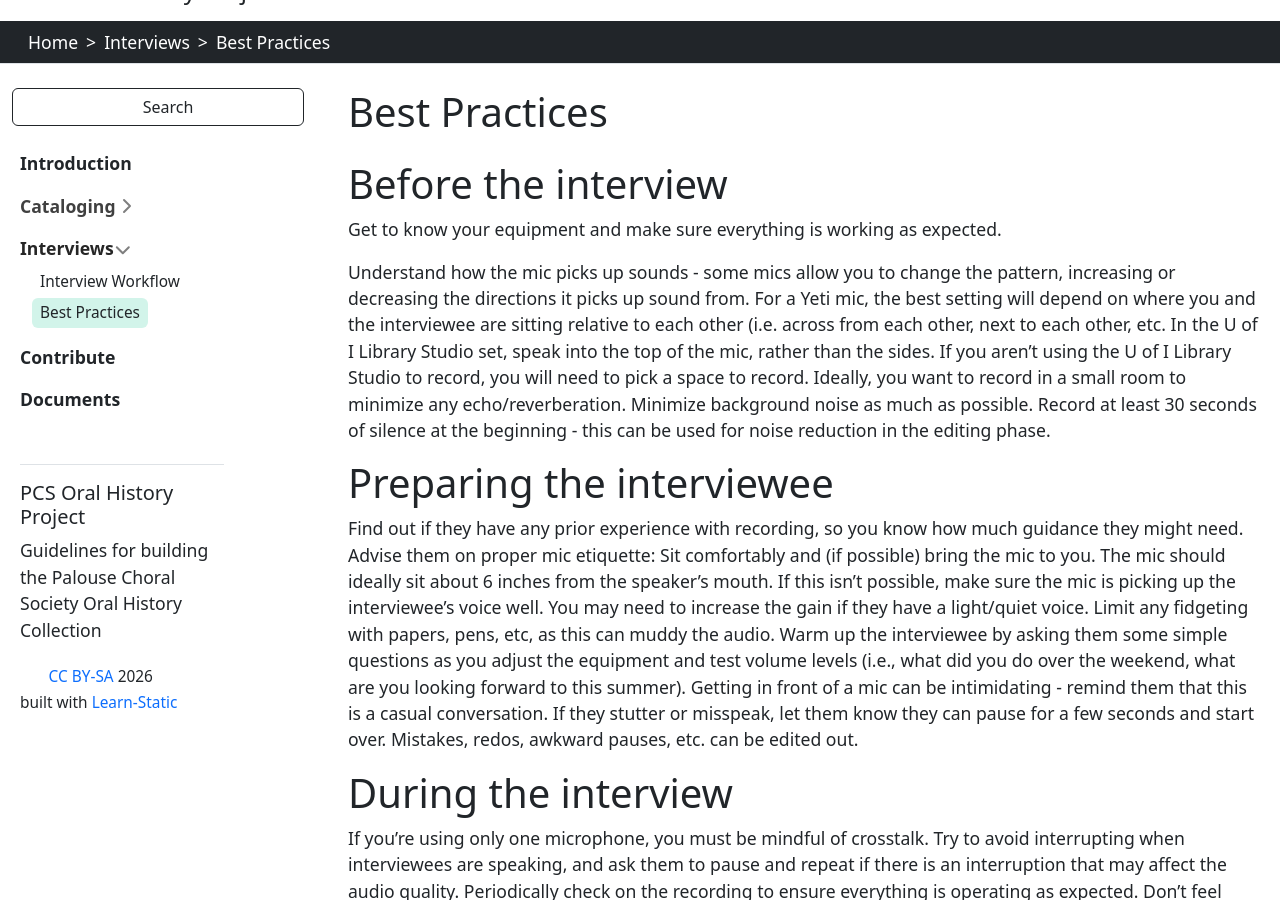
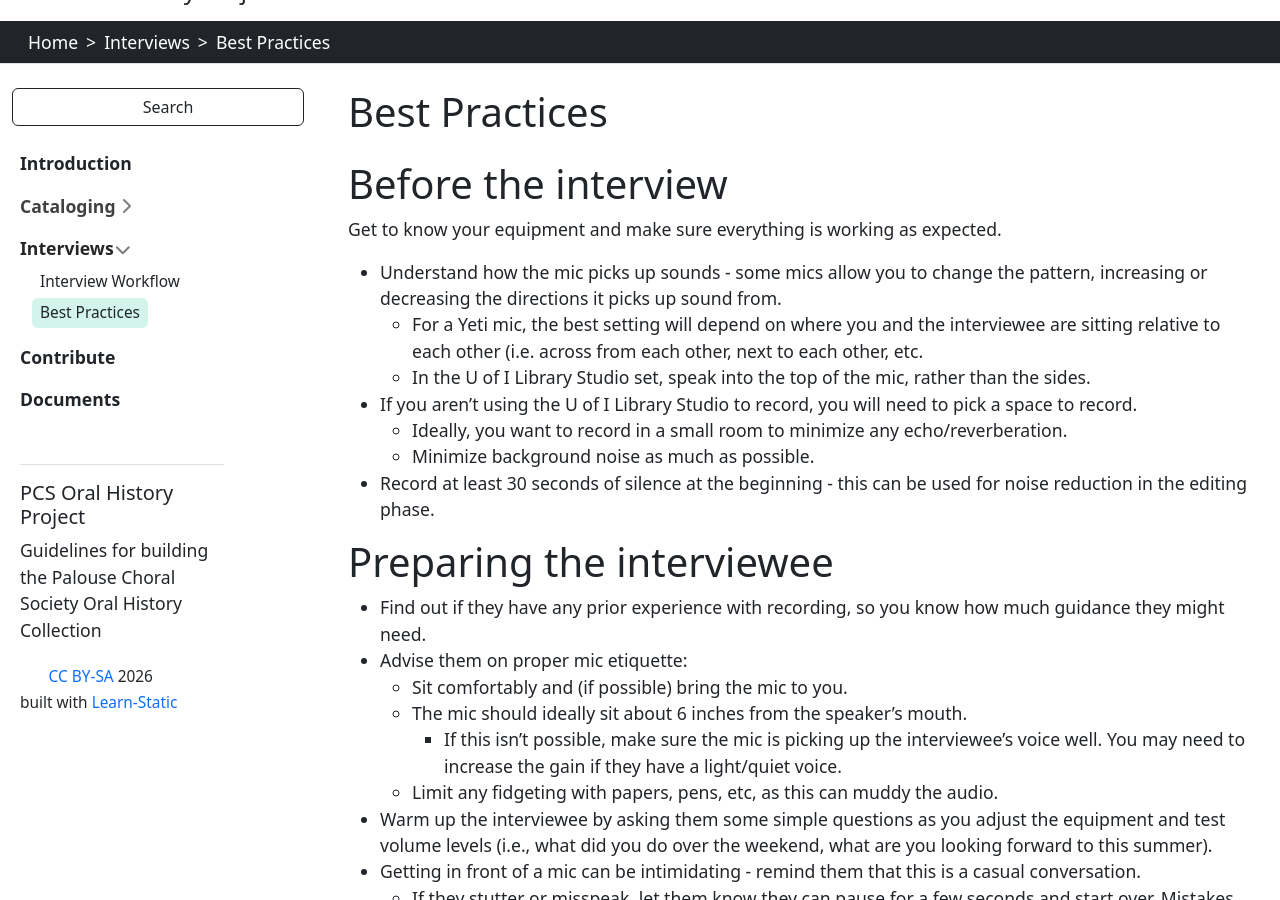
Before and after one commit to llove28/pcs-project, a Jekyll site: the page built from content/interviews/best-practices.md, in a window 1280 px wide and 900 px high, scrolled down 640 px. Built offline with Jekyll 4.4.1, drawn with Linux system fonts in a browser that asks for light colours; some of the changed text lies outside the part shown.

Commit message:
Refactor interview best practices for clarity

```diff
--- a/content/interviews/best-practices.md
+++ b/content/interviews/best-practices.md
@@ -8,29 +8,29 @@ title: Best Practices
 
 Get to know your equipment and make sure everything is working as expected.
 
-Understand how the mic picks up sounds - some mics allow you to change the pattern, increasing or decreasing the directions it picks up sound from.
-For a Yeti mic, the best setting will depend on where you and the interviewee are sitting relative to each other (i.e. across from each other, next to each other, etc.
-In the U of I Library Studio set, speak into the top of the mic, rather than the sides.
-If you aren’t using the U of I Library Studio to record, you will need to pick a space to record.
-Ideally, you want to record in a small room to minimize any echo/reverberation.
-Minimize background noise as much as possible.
-Record at least 30 seconds of silence at the beginning - this can be used for noise reduction in the editing phase.
+- Understand how the mic picks up sounds - some mics allow you to change the pattern, increasing or decreasing the directions it picks up sound from.
+    - For a Yeti mic, the best setting will depend on where you and the interviewee are sitting relative to each other (i.e. across from each other, next to each other, etc.
+    - In the U of I Library Studio set, speak into the top of the mic, rather than the sides.
+- If you aren’t using the U of I Library Studio to record, you will need to pick a space to record.
+    - Ideally, you want to record in a small room to minimize any echo/reverberation.
+    - Minimize background noise as much as possible.
+- Record at least 30 seconds of silence at the beginning - this can be used for noise reduction in the editing phase.
 
 # Preparing the interviewee
 
-Find out if they have any prior experience with recording, so you know how much guidance they might need.
-Advise them on proper mic etiquette:
-Sit comfortably and (if possible) bring the mic to you.
-The mic should ideally sit about 6 inches from the speaker’s mouth.
-If this isn’t possible, make sure the mic is picking up the interviewee’s voice well. You may need to increase the gain if they have a light/quiet voice.
-Limit any fidgeting with papers, pens, etc, as this can muddy the audio.
-Warm up the interviewee by asking them some simple questions as you adjust the equipment and test volume levels (i.e., what did you do over the weekend, what are you looking forward to this summer).
-Getting in front of a mic can be intimidating - remind them that this is a casual conversation.
-If they stutter or misspeak, let them know they can pause for a few seconds and start over. Mistakes, redos, awkward pauses, etc. can be edited out.
+- Find out if they have any prior experience with recording, so you know how much guidance they might need.
+- Advise them on proper mic etiquette:
+    - Sit comfortably and (if possible) bring the mic to you.
+    - The mic should ideally sit about 6 inches from the speaker’s mouth.
+        - If this isn’t possible, make sure the mic is picking up the interviewee’s voice well. You may need to increase the gain if they have a light/quiet voice.
+    - Limit any fidgeting with papers, pens, etc, as this can muddy the audio.
+- Warm up the interviewee by asking them some simple questions as you adjust the equipment and test volume levels (i.e., what did you do over the weekend, what are you looking forward to this summer).
+- Getting in front of a mic can be intimidating - remind them that this is a casual conversation.
+    - If they stutter or misspeak, let them know they can pause for a few seconds and start over. Mistakes, redos, awkward pauses, etc. can be edited out.
 
 # During the interview
 
-If you’re using only one microphone, you must be mindful of crosstalk. Try to avoid interrupting when interviewees are speaking, and ask them to pause and repeat if there is an interruption that may affect the audio quality.
-Periodically check on the recording to ensure everything is operating as expected.
-Don’t feel obligated to strictly adhere to the scripted questions – allow the conversation to flow and ask follow-ups as needed.
-That said, avoid allowing the interviewee to stray too far from the topic at hand, as we will have a limited time to record and want to avoid the need for excessive editing.
+- If you’re using only one microphone, you must be mindful of crosstalk. Try to avoid interrupting when interviewees are speaking, and ask them to pause and repeat if there is an interruption that may affect the audio quality.
+- Periodically check on the recording to ensure everything is operating as expected.
+- Don’t feel obligated to strictly adhere to the scripted questions – allow the conversation to flow and ask follow-ups as needed.
+- That said, avoid allowing the interviewee to stray too far from the topic at hand, as we will have a limited time to record and want to avoid the need for excessive editing.
```
